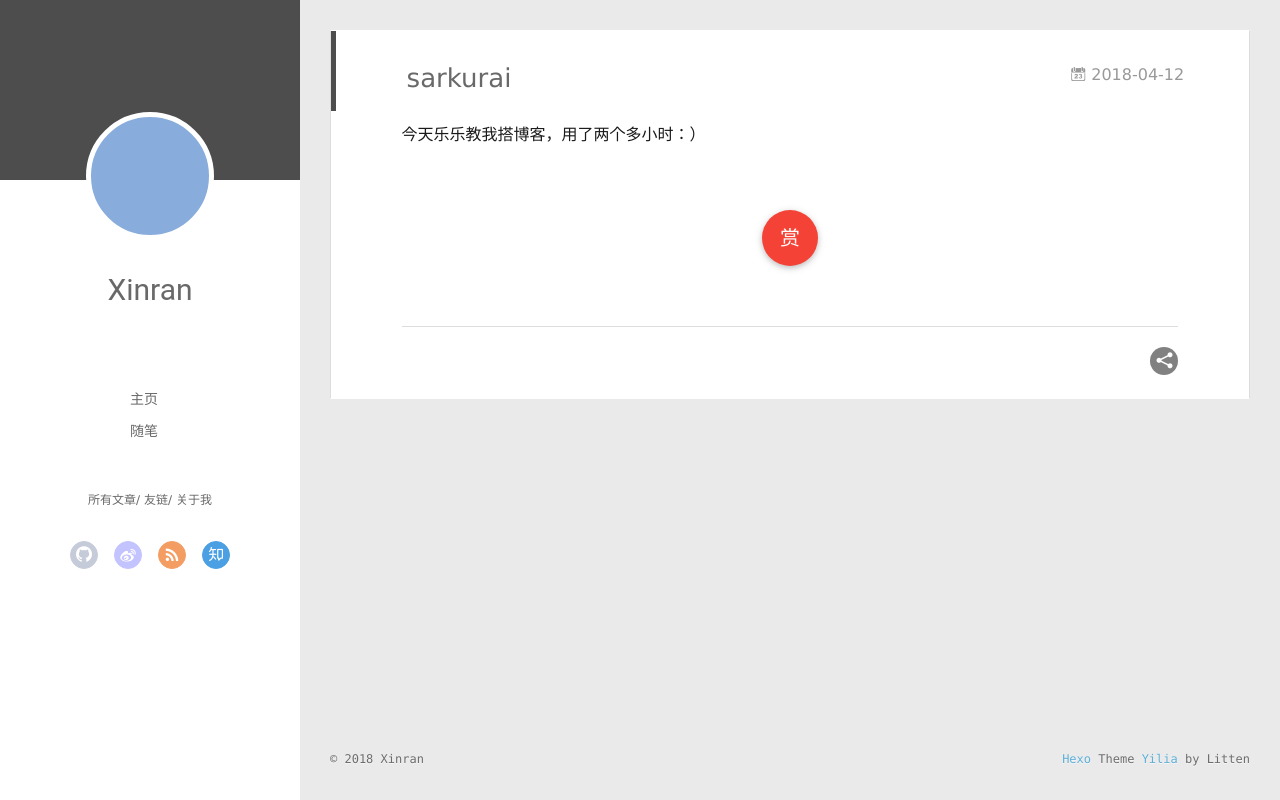
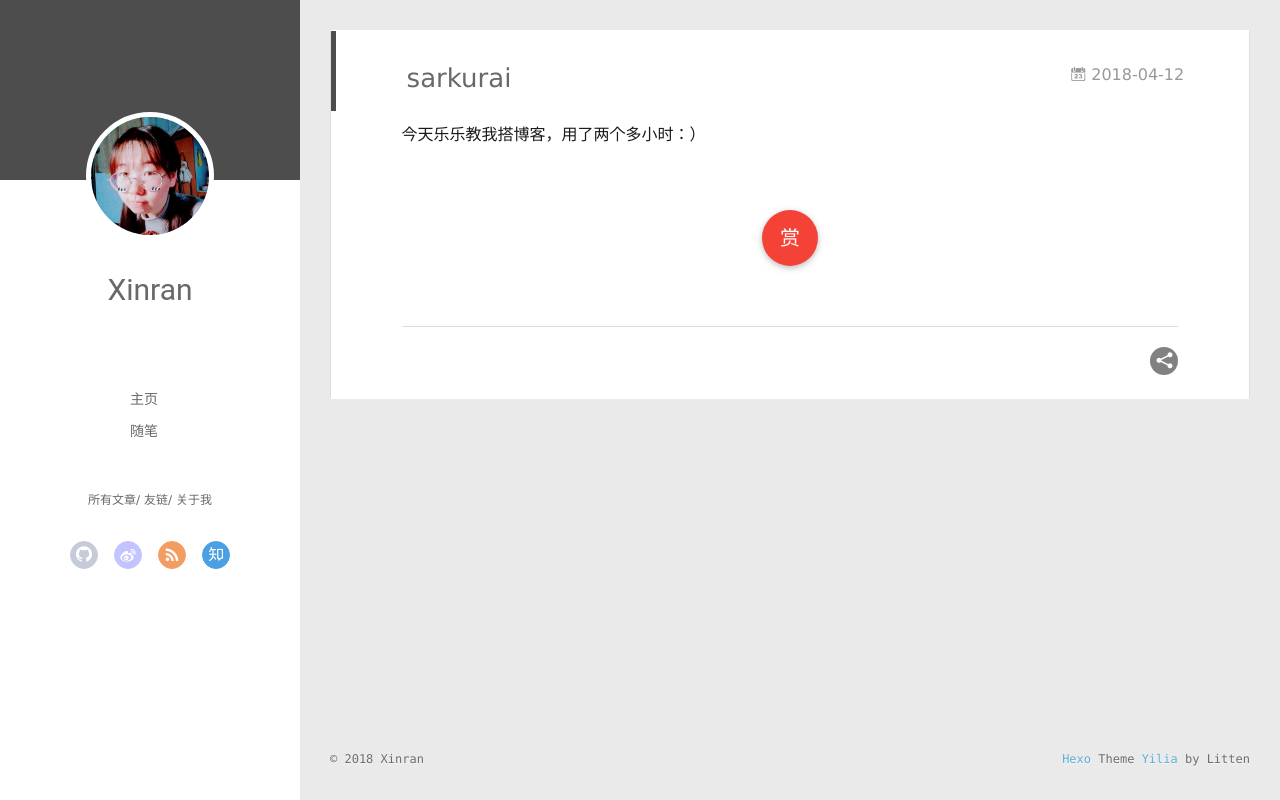
Before and after one commit to Sarkurailee/Sarkurailee.github.io, a plain HTML site: page 2018/04/12/sarkurai/index.html in a window 1280 px wide. Drawn offline with Linux system fonts and the light colour scheme; no server answers.

Commit message:
Site updated: 2018-04-14 14:57:23

```diff
--- a/2018/04/12/sarkurai/index.html
+++ b/2018/04/12/sarkurai/index.html
@@ -47,7 +47,7 @@
 <div class="intrude-less">
 	<header id="header" class="inner">
 		<a href="/" class="profilepic">
-			<img src="" class="js-avatar">
+			<img src="/img/head.jpg" class="js-avatar">
 		</a>
 		<hgroup>
 		  <h1 class="header-author"><a href="/">Xinran</a></h1>
@@ -105,7 +105,7 @@
 	<div class="intrude-less">
 		<header id="header" class="inner">
 			<div class="profilepic">
-				<img src="" class="js-avatar">
+				<img src="/img/head.jpg" class="js-avatar">
 			</div>
 			<hgroup>
 			  <h1 class="header-author js-header-author">Xinran</h1>
```
Also changed, not shown: archives/2018/04/index.html (+2 -2 lines), archives/2018/index.html (+2 -2 lines), archives/index.html (+2 -2 lines), index.html (+2 -2 lines), img/head.jpg (added).
